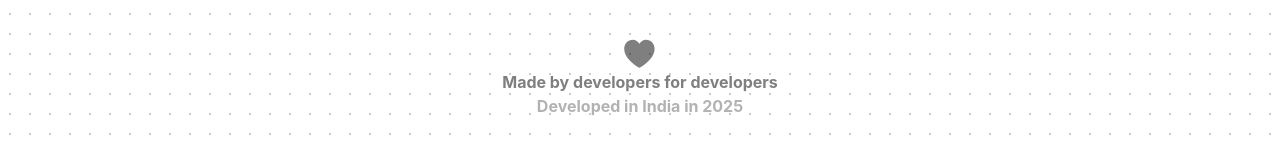
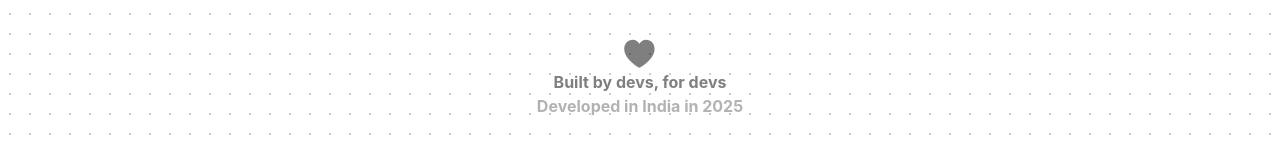
Before and after one commit to WatchPartyAroundIndia/watchpartyaroundindia.github.io, a React (Vite) app: page / in a window 1280 px wide. Shown: the part 7196-7343 px from the top of the page. Built offline with nearby package versions, Linux system fonts and the light colour scheme; a web font is replaced by a local one.

Commit message:
feat: update footer text to enhance clarity and engagement

```diff
--- a/src/components/footer.tsx
+++ b/src/components/footer.tsx
@@ -18,9 +18,7 @@ const Footer = () => {
       </p>
       <div className="h-24" />
       <img src={heartLogo} alt="Made with love" className="w-8 h-8" />
-      <h3 className="font-bold text-black/50">
-        Made by developers for developers
-      </h3>
+      <h3 className="font-bold text-black/50">Built by devs, for devs</h3>
       <h4 className="font-bold text-black/30">Developed in India in 2025</h4>
     </footer>
   );
```
